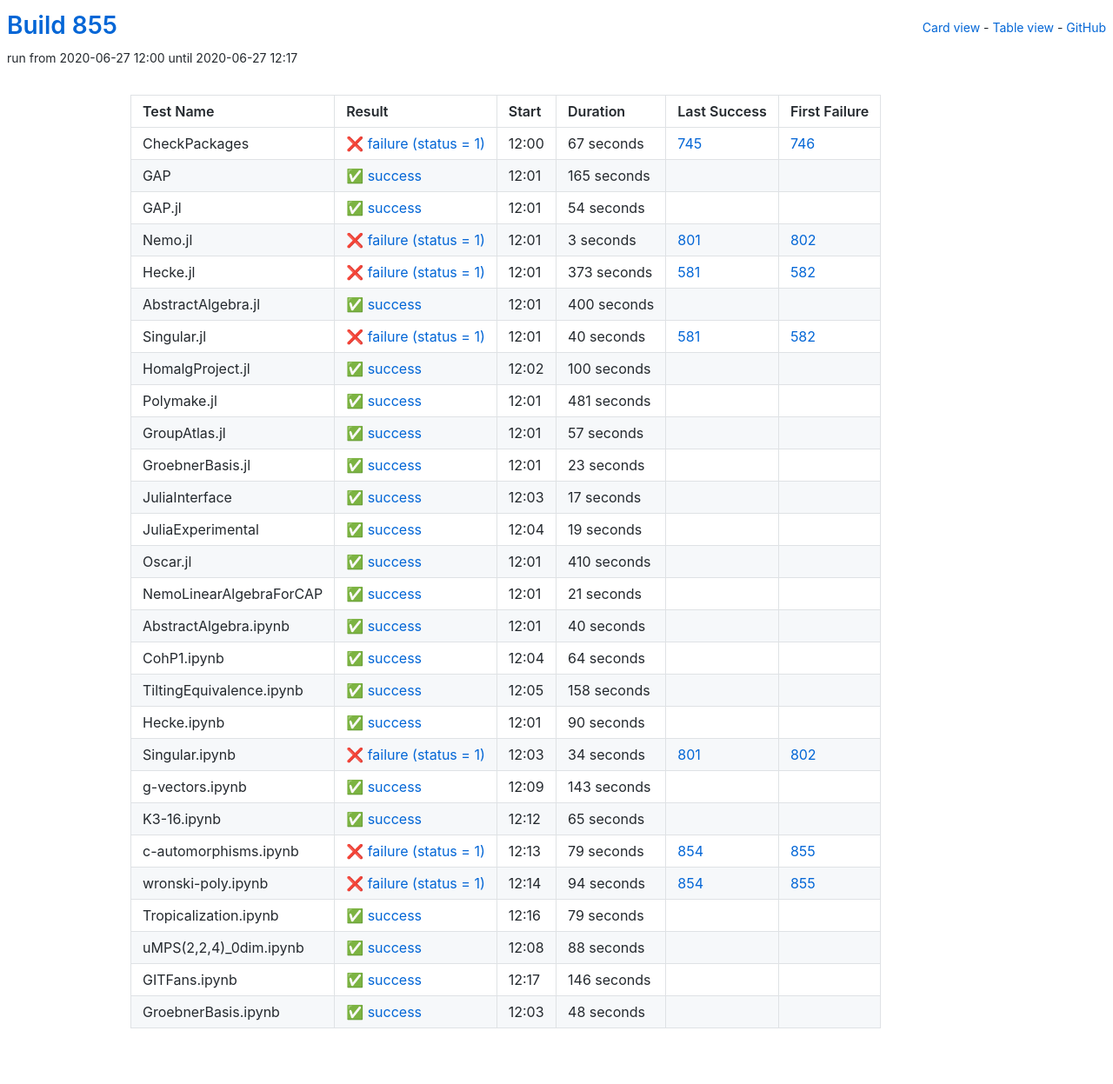
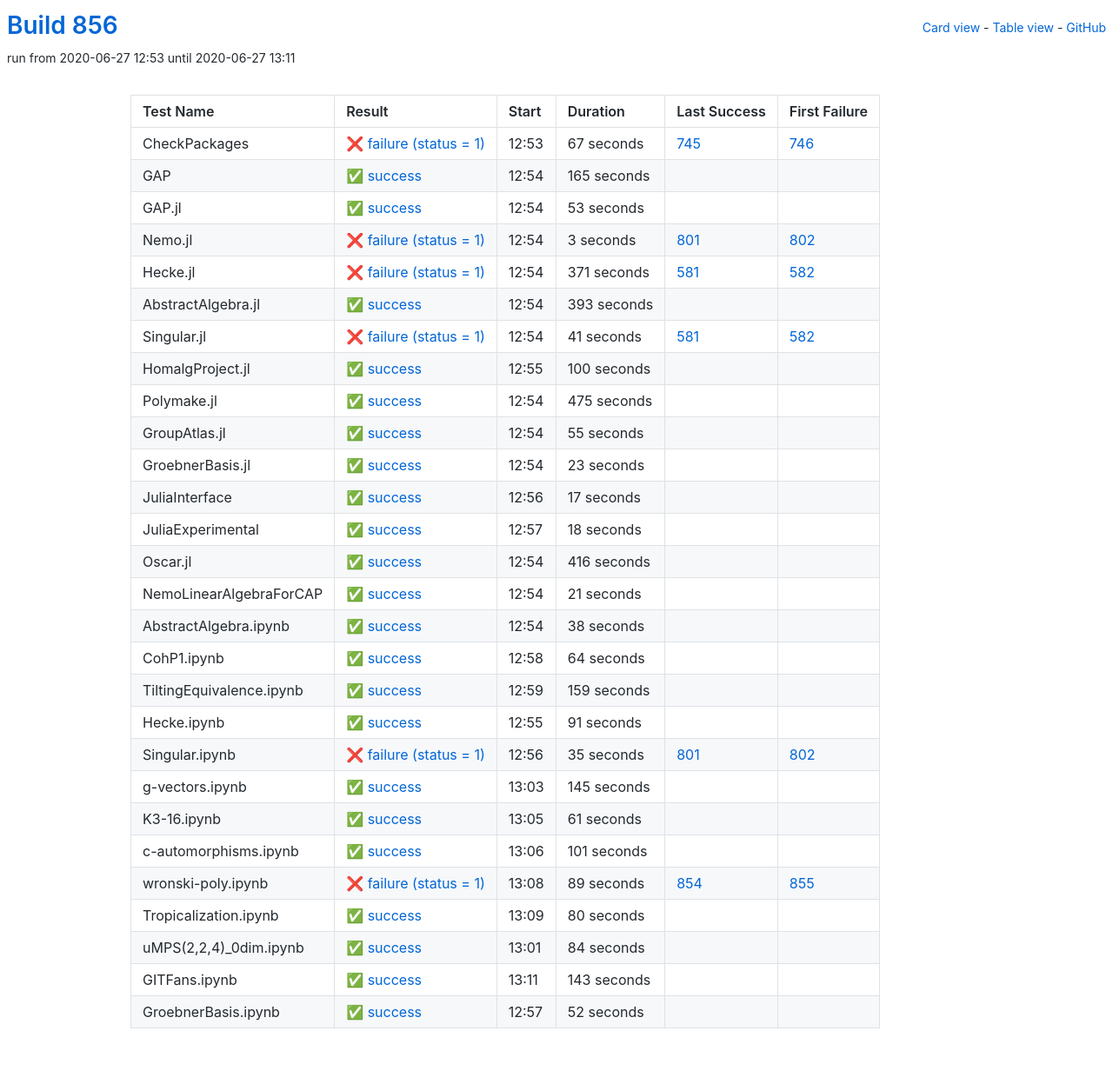
Before and after one commit to oscar-system/oscar-ci-status-1.4, a Jekyll site: the page built from table.html, in a window 1280 px wide. Shown: the whole page at 87% size. Built offline with Jekyll 4.4.1, drawn with Linux system fonts in a browser that asks for light colours.

Commit message:
Build #856

```diff
--- a/_data/ci.yml
+++ b/_data/ci.yml
@@ -1,6 +1,6 @@
 ---
-build: 855
-build_url: https://oscarci.mathematik.uni-kl.de/job/oscar-julia-1.4/855/
+build: 856
+build_url: https://oscarci.mathematik.uni-kl.de/job/oscar-julia-1.4/856/
 job: oscar-julia-1.4
 organization: oscar-system
 repo: oscar-ci-status-1.4
@@ -8,8 +8,8 @@ repourl: https://github.com/oscar-system/oscar-ci-status-1.4
 tests:
 - name: CheckPackages
   id: checkpackages
-  log: https://oscarci.mathematik.uni-kl.de/job/oscar-julia-1.4/855/artifact/logs/build-855/CheckPackages.log
-  start: 2020-06-27 12:00
+  log: https://oscarci.mathematik.uni-kl.de/job/oscar-julia-1.4/856/artifact/logs/build-856/CheckPackages.log
+  start: 2020-06-27 12:53
   success: false
   exitcode: 1
   status: failure
@@ -20,8 +20,8 @@ tests:
   first_failure_url: https://oscarci.mathematik.uni-kl.de/job/oscar-julia-1.4/746/
 - name: GAP
   id: gap
-  log: https://oscarci.mathematik.uni-kl.de/job/oscar-julia-1.4/855/artifact/logs/build-855/GAP.log
-  start: 2020-06-27 12:01
+  log: https://oscarci.mathematik.uni-kl.de/job/oscar-julia-1.4/856/artifact/logs/build-856/GAP.log
+  start: 2020-06-27 12:54
   success: true
   exitcode: 0
   status: success
@@ -32,20 +32,20 @@ tests:
   first_failure_url:
 - name: GAP.jl
   id: gap-jl
-  log: https://oscarci.mathematik.uni-kl.de/job/oscar-julia-1.4/855/artifact/logs/build-855/GAP.jl.log
-  start: 2020-06-27 12:01
+  log: https://oscarci.mathematik.uni-kl.de/job/oscar-julia-1.4/856/artifact/logs/build-856/GAP.jl.log
+  start: 2020-06-27 12:54
   success: true
   exitcode: 0
   status: success
-  duration: 54
+  duration: 53
   last_success: false
   last_success_url:
   first_failure: false
   first_failure_url:
 - name: Nemo.jl
   id: nemo-jl
-  log: https://oscarci.mathematik.uni-kl.de/job/oscar-julia-1.4/855/artifact/logs/build-855/Nemo.jl.log
-  start: 2020-06-27 12:01
+  log: https://oscarci.mathematik.uni-kl.de/job/oscar-julia-1.4/856/artifact/logs/build-856/Nemo.jl.log
+  start: 2020-06-27 12:54
   success: false
   exitcode: 1
   status: failure
@@ -56,44 +56,44 @@ tests:
   first_failure_url: https://oscarci.mathematik.uni-kl.de/job/oscar-julia-1.4/802/
 - name: Hecke.jl
   id: hecke-jl
-  log: https://oscarci.mathematik.uni-kl.de/job/oscar-julia-1.4/855/artifact/logs/build-855/Hecke.jl.log
-  start: 2020-06-27 12:01
+  log: https://oscarci.mathematik.uni-kl.de/job/oscar-julia-1.4/856/artifact/logs/build-856/Hecke.jl.log
+  start: 2020-06-27 12:54
   success: false
   exitcode: 1
   status: failure
-  duration: 373
+  duration: 371
   last_success: 581
   last_success_url: https://oscarci.mathematik.uni-kl.de/job/oscar-julia-1.4/581/
   first_failure: 582
   first_failure_url: https://oscarci.mathematik.uni-kl.de/job/oscar-julia-1.4/582/
 - name: AbstractAlgebra.jl
   id: abstractalgebra-jl
-  log: https://oscarci.mathematik.uni-kl.de/job/oscar-julia-1.4/855/artifact/logs/build-855/AbstractAlgebra.jl.log
-  start: 2020-06-27 12:01
+  log: https://oscarci.mathematik.uni-kl.de/job/oscar-julia-1.4/856/artifact/logs/build-856/AbstractAlgebra.jl.log
+  start: 2020-06-27 12:54
   success: true
   exitcode: 0
   status: success
-  duration: 400
+  duration: 393
   last_success: false
   last_success_url:
   first_failure: false
   first_failure_url:
 - name: Singular.jl
   id: singular-jl
-  log: https://oscarci.mathematik.uni-kl.de/job/oscar-julia-1.4/855/artifact/logs/build-855/Singular.jl.log
-  start: 2020-06-27 12:01
+  log: https://oscarci.mathematik.uni-kl.de/job/oscar-julia-1.4/856/artifact/logs/build-856/Singular.jl.log
+  start: 2020-06-27 12:54
   success: false
   exitcode: 1
   status: failure
-  duration: 40
+  duration: 41
   last_success: 581
   last_success_url: https://oscarci.mathematik.uni-kl.de/job/oscar-julia-1.4/581/
   first_failure: 582
   first_failure_url: https://oscarci.mathematik.uni-kl.de/job/oscar-julia-1.4/582/
 - name: HomalgProject.jl
   id: homalgproject-jl
-  log: https://oscarci.mathematik.uni-kl.de/job/oscar-julia-1.4/855/artifact/logs/build-855/HomalgProject.jl.log
-  start: 2020-06-27 12:02
+  log: https://oscarci.mathematik.uni-kl.de/job/oscar-julia-1.4/856/artifact/logs/build-856/HomalgProject.jl.log
+  start: 2020-06-27 12:55
   success: true
   exitcode: 0
   status: success
@@ -104,32 +104,32 @@ tests:
   first_failure_url:
 - name: Polymake.jl
   id: polymake-jl
-  log: https://oscarci.mathematik.uni-kl.de/job/oscar-julia-1.4/855/artifact/logs/build-855/Polymake.jl.log
-  start: 2020-06-27 12:01
+  log: https://oscarci.mathematik.uni-kl.de/job/oscar-julia-1.4/856/artifact/logs/build-856/Polymake.jl.log
+  start: 2020-06-27 12:54
   success: true
   exitcode: 0
   status: success
-  duration: 481
+  duration: 475
   last_success: false
   last_success_url:
   first_failure: false
   first_failure_url:
 - name: GroupAtlas.jl
   id: groupatlas-jl
-  log: https://oscarci.mathematik.uni-kl.de/job/oscar-julia-1.4/855/artifact/logs/build-855/GroupAtlas.jl.log
-  start: 2020-06-27 12:01
+  log: https://oscarci.mathematik.uni-kl.de/job/oscar-julia-1.4/856/artifact/logs/build-856/GroupAtlas.jl.log
+  start: 2020-06-27 12:54
   success: true
   exitcode: 0
   status: success
-  duration: 57
+  duration: 55
   last_success: false
   last_success_url:
   first_failure: false
   first_failure_url:
 - name: GroebnerBasis.jl
   id: groebnerbasis-jl
-  log: https://oscarci.mathematik.uni-kl.de/job/oscar-julia-1.4/855/artifact/logs/build-855/GroebnerBasis.jl.log
-  start: 2020-06-27 12:01
+  log: https://oscarci.mathematik.uni-kl.de/job/oscar-julia-1.4/856/artifact/logs/build-856/GroebnerBasis.jl.log
+  start: 2020-06-27 12:54
   success: true
   exitcode: 0
   status: success
@@ -140,8 +140,8 @@ tests:
   first_failure_url:
 - name: JuliaInterface
   id: juliainterface
-  log: https://oscarci.mathematik.uni-kl.de/job/oscar-julia-1.4/855/artifact/logs/build-855/JuliaInterface.log
-  start: 2020-06-27 12:03
+  log: https://oscarci.mathematik.uni-kl.de/job/oscar-julia-1.4/856/artifact/logs/build-856/JuliaInterface.log
+  start: 2020-06-27 12:56
   success: true
   exitcode: 0
   status: success
@@ -152,32 +152,32 @@ tests:
   first_failure_url:
 - name: JuliaExperimental
   id: juliaexperimental
-  log: https://oscarci.mathematik.uni-kl.de/job/oscar-julia-1.4/855/artifact/logs/build-855/JuliaExperimental.log
-  start: 2020-06-27 12:04
+  log: https://oscarci.mathematik.uni-kl.de/job/oscar-julia-1.4/856/artifact/logs/build-856/JuliaExperimental.log
+  start: 2020-06-27 12:57
   success: true
   exitcode: 0
   status: success
-  duration: 19
+  duration: 18
   last_success: false
   last_success_url:
   first_failure: false
   first_failure_url:
 - name: Oscar.jl
   id: oscar-jl
-  log: https://oscarci.mathematik.uni-kl.de/job/oscar-julia-1.4/855/artifact/logs/build-855/Oscar.jl.log
-  start: 2020-06-27 12:01
+  log: https://oscarci.mathematik.uni-kl.de/job/oscar-julia-1.4/856/artifact/logs/build-856/Oscar.jl.log
+  start: 2020-06-27 12:54
   success: true
   exitcode: 0
   status: success
-  duration: 410
+  duration: 416
   last_success: false
   last_success_url:
   first_failure: false
   first_failure_url:
 - name: NemoLinearAlgebraForCAP
   id: nemolinearalgebraforcap
-  log: https://oscarci.mathematik.uni-kl.de/job/oscar-julia-1.4/855/artifact/logs/build-855/NemoLinearAlgebraForCAP.log
-  start: 2020-06-27 12:01
+  log: https://oscarci.mathematik.uni-kl.de/job/oscar-julia-1.4/856/artifact/logs/build-856/NemoLinearAlgebraForCAP.log
+  start: 2020-06-27 12:54
   success: true
   exitcode: 0
   status: success
@@ -188,20 +188,20 @@ tests:
   first_failure_url:
 - name: AbstractAlgebra.ipynb
   id: abstractalgebra-ipynb
-  log: https://oscarci.mathematik.uni-kl.de/job/oscar-julia-1.4/855/artifact/logs/build-855/AbstractAlgebra.ipynb.log
-  start: 2020-06-27 12:01
+  log: https://oscarci.mathematik.uni-kl.de/job/oscar-julia-1.4/856/artifact/logs/build-856/AbstractAlgebra.ipynb.log
+  start: 2020-06-27 12:54
   success: true
   exitcode: 0
   status: success
-  duration: 40
+  duration: 38
   last_success: false
   last_success_url:
   first_failure: false
   first_failure_url:
 - name: CohP1.ipynb
   id: cohp1-ipynb
-  log: https://oscarci.mathematik.uni-kl.de/job/oscar-julia-1.4/855/artifact/logs/build-855/CohP1.ipynb.log
-  start: 2020-06-27 12:04
+  log: https://oscarci.mathematik.uni-kl.de/job/oscar-julia-1.4/856/artifact/logs/build-856/CohP1.ipynb.log
+  start: 2020-06-27 12:58
   success: true
   exitcode: 0
   status: success
@@ -212,44 +212,116 @@ tests:
   first_failure_url:
 - name: TiltingEquivalence.ipynb
   id: tiltingequivalence-ipynb
-  log: https://oscarci.mathematik.uni-kl.de/job/oscar-julia-1.4/855/artifact/logs/build-855/TiltingEquivalence.ipynb.log
-  start: 2020-06-27 12:05
+  log: https://oscarci.mathematik.uni-kl.de/job/oscar-julia-1.4/856/artifact/logs/build-856/TiltingEquivalence.ipynb.log
+  start: 2020-06-27 12:59
   success: true
   exitcode: 0
   status: success
-  duration: 158
+  duration: 159
   last_success: false
   last_success_url:
   first_failure: false
   first_failure_url:
 - name: Hecke.ipynb
   id: hecke-ipynb
-  log: https://oscarci.mathematik.uni-kl.de/job/oscar-julia-1.4/855/artifact/logs/build-855/Hecke.ipynb.log
-  start: 2020-06-27 12:01
+  log: https://oscarci.mathematik.uni-kl.de/job/oscar-julia-1.4/856/artifact/logs/build-856/Hecke.ipynb.log
+  start: 2020-06-27 12:55
   success: true
   exitcode: 0
   status: success
-  duration: 90
+  duration: 91
   last_success: false
   last_success_url:
   first_failure: false
   first_failure_url:
 - name: Singular.ipynb
   id: singular-ipynb
-  log: https://oscarci.mathematik.uni-kl.de/job/oscar-julia-1.4/855/artifact/logs/build-855/Singular.ipynb.log
-  start: 2020-06-27 12:03
+  log: https://oscarci.mathematik.uni-kl.de/job/oscar-julia-1.4/856/artifact/logs/build-856/Singular.ipynb.log
+  start: 2020-06-27 12:56
   success: false
   exitcode: 1
   status: failure
-  duration: 34
+  duration: 35
   last_success: 801
   last_success_url: https://oscarci.mathematik.uni-kl.de/job/oscar-julia-1.4/801/
   first_failure: 802
   first_failure_url: https://oscarci.mathematik.uni-kl.de/job/oscar-julia-1.4/802/
 - name: g-vectors.ipynb
   id: g-vectors-ipynb
-  log: https://oscarci.mathematik.uni-kl.de/job/oscar-julia-1.4/855/artifact/logs/build-855/g-vectors.ipynb.log
-  start: 2020-06-27 12:09
+  log: https://oscarci.mathematik.uni-kl.de/job/oscar-julia-1.4/856/artifact/logs/build-856/g-vectors.ipynb.log
+  start: 2020-06-27 13:03
+  success: true
+  exitcode: 0
+  status: success
+  duration: 145
+  last_success: false
+  last_success_url:
+  first_failure: false
+  first_failure_url:
+- name: K3-16.ipynb
+  id: k3-16-ipynb
+  log: https://oscarci.mathematik.uni-kl.de/job/oscar-julia-1.4/856/artifact/logs/build-856/K3-16.ipynb.log
+  start: 2020-06-27 13:05
+  success: true
+  exitcode: 0
+  status: success
+  duration: 61
+  last_success: false
+  last_success_url:
+  first_failure: false
+  first_failure_url:
+- name: c-automorphisms.ipynb
+  id: c-automorphisms-ipynb
+  log: https://oscarci.mathematik.uni-kl.de/job/oscar-julia-1.4/856/artifact/logs/build-856/c-automorphisms.ipynb.log
+  start: 2020-06-27 13:06
+  success: true
+  exitcode: 0
+  status: success
+  duration: 101
+  last_success: false
+  last_success_url:
+  first_failure: false
+  first_failure_url:
+- name: wronski-poly.ipynb
+  id: wronski-poly-ipynb
+  log: https://oscarci.mathematik.uni-kl.de/job/oscar-julia-1.4/856/artifact/logs/build-856/wronski-poly.ipynb.log
+  start: 2020-06-27 13:08
+  success: false
+  exitcode: 1
+  status: failure
+  duration: 89
+  last_success: 854
+  last_success_url: https://oscarci.mathematik.uni-kl.de/job/oscar-julia-1.4/854/
+  first_failure: 855
+  first_failure_url: https://oscarci.mathematik.uni-kl.de/job/oscar-julia-1.4/855/
+- name: Tropicalization.ipynb
+  id: tropicalization-ipynb
+  log: https://oscarci.mathematik.uni-kl.de/job/oscar-julia-1.4/856/artifact/logs/build-856/Tropicalization.ipynb.log
+  start: 2020-06-27 13:09
+  success: true
+  exitcode: 0
+  status: success
+  duration: 80
+  last_success: false
+  last_success_url:
+  first_failure: false
+  first_failure_url:
+- name: uMPS(2,2,4)_0dim.ipynb
+  id: umps-2-2-4-0dim-ipynb
+  log: https://oscarci.mathematik.uni-kl.de/job/oscar-julia-1.4/856/artifact/logs/build-856/uMPS-2-2-4-_0dim.ipynb.log
+  start: 2020-06-27 13:01
+  success: true
+  exitcode: 0
+  status: success
+  duration: 84
+  last_success: false
+  last_success_url:
+  first_failure: false
+  first_failure_url:
+- name: GITFans.ipynb
+  id: gitfans-ipynb
+  log: https://oscarci.mathematik.uni-kl.de/job/oscar-julia-1.4/856/artifact/logs/build-856/GITFans.ipynb.log
+  start: 2020-06-27 13:11
   success: true
   exitcode: 0
   status: success
@@ -258,87 +330,15 @@ tests:
   last_success_url:
   first_failure: false
   first_failure_url:
-- name: K3-16.ipynb
-  id: k3-16-ipynb
-  log: https://oscarci.mathematik.uni-kl.de/job/oscar-julia-1.4/855/artifact/logs/build-855/K3-16.ipynb.log
-  start: 2020-06-27 12:12
+- name: GroebnerBasis.ipynb
+  id: groebnerbasis-ipynb
+  log: https://oscarci.mathematik.uni-kl.de/job/oscar-julia-1.4/856/artifact/logs/build-856/GroebnerBasis.ipynb.log
+  start: 2020-06-27 12:57
   success: true
   exitcode: 0
   status: success
-  duration: 65
+  duration: 52
   last_success: false
   last_success_url:
   first_failure: false
   first_failure_url:
-- name: c-automorphisms.ipynb
-  id: c-automorphisms-ipynb
-  log: https://oscarci.mathematik.uni-kl.de/job/oscar-julia-1.4/855/artifact/logs/build-855/c-automorphisms.ipynb.log
-  start: 2020-06-27 12:13
-  success: false
-  exitcode: 1
-  status: failure
-  duration: 79
-  last_success: 854
-  last_success_url: https://oscarci.mathematik.uni-kl.de/job/oscar-julia-1.4/854/
-  first_failure: 855
-  first_failure_url: https://oscarci.mathematik.uni-kl.de/job/oscar-julia-1.4/855/
-- name: wronski-poly.ipynb
-  id: wronski-poly-ipynb
-  log: https://oscarci.mathematik.uni-kl.de/job/oscar-julia-1.4/855/artifact/logs/build-855/wronski-poly.ipynb.log
-  start: 2020-06-27 12:14
-  success: false
-  exitcode: 1
-  status: failure
-  duration: 94
-  last_success: 854
-  last_success_url: https://oscarci.mathematik.uni-kl.de/job/oscar-julia-1.4/854/
-  first_failure: 855
-  first_failure_url: https://oscarci.mathematik.uni-kl.de/job/oscar-julia-1.4/855/
-- name: Tropicalization.ipynb
-  id: tropicalization-ipynb
-  log: https://oscarci.mathematik.uni-kl.de/job/oscar-julia-1.4/855/artifact/logs/build-855/Tropicalization.ipynb.log
-  start: 2020-06-27 12:16
-  success: true
-  exitcode: 0
-  status: success
-  duration: 79
-  last_success: false
-  last_success_url:
-  first_failure: false
-  first_failure_url:
-- name: uMPS(2,2,4)_0dim.ipynb
-  id: umps-2-2-4-0dim-ipynb
-  log: https://oscarci.mathematik.uni-kl.de/job/oscar-julia-1.4/855/artifact/logs/build-855/uMPS-2-2-4-_0dim.ipynb.log
-  start: 2020-06-27 12:08
-  success: true
-  exitcode: 0
-  status: success
-  duration: 88
-  last_success: false
-  last_success_url:
-  first_failure: false
-  first_failure_url:
-- name: GITFans.ipynb
-  id: gitfans-ipynb
-  log: https://oscarci.mathematik.uni-kl.de/job/oscar-julia-1.4/855/artifact/logs/build-855/GITFans.ipynb.log
-  start: 2020-06-27 12:17
-  success: true
-  exitcode: 0
-  status: success
-  duration: 146
-  last_success: false
-  last_success_url:
-  first_failure: false
-  first_failure_url:
-- name: GroebnerBasis.ipynb
-  id: groebnerbasis-ipynb
-  log: https://oscarci.mathematik.uni-kl.de/job/oscar-julia-1.4/855/artifact/logs/build-855/GroebnerBasis.ipynb.log
-  start: 2020-06-27 12:03
-  success: true
-  exitcode: 0
-  status: success
-  duration: 48
-  last_success: false
-  last_success_url:
-  first_failure: false
-  first_failure_url:
```
Also changed, not shown: README.md.
